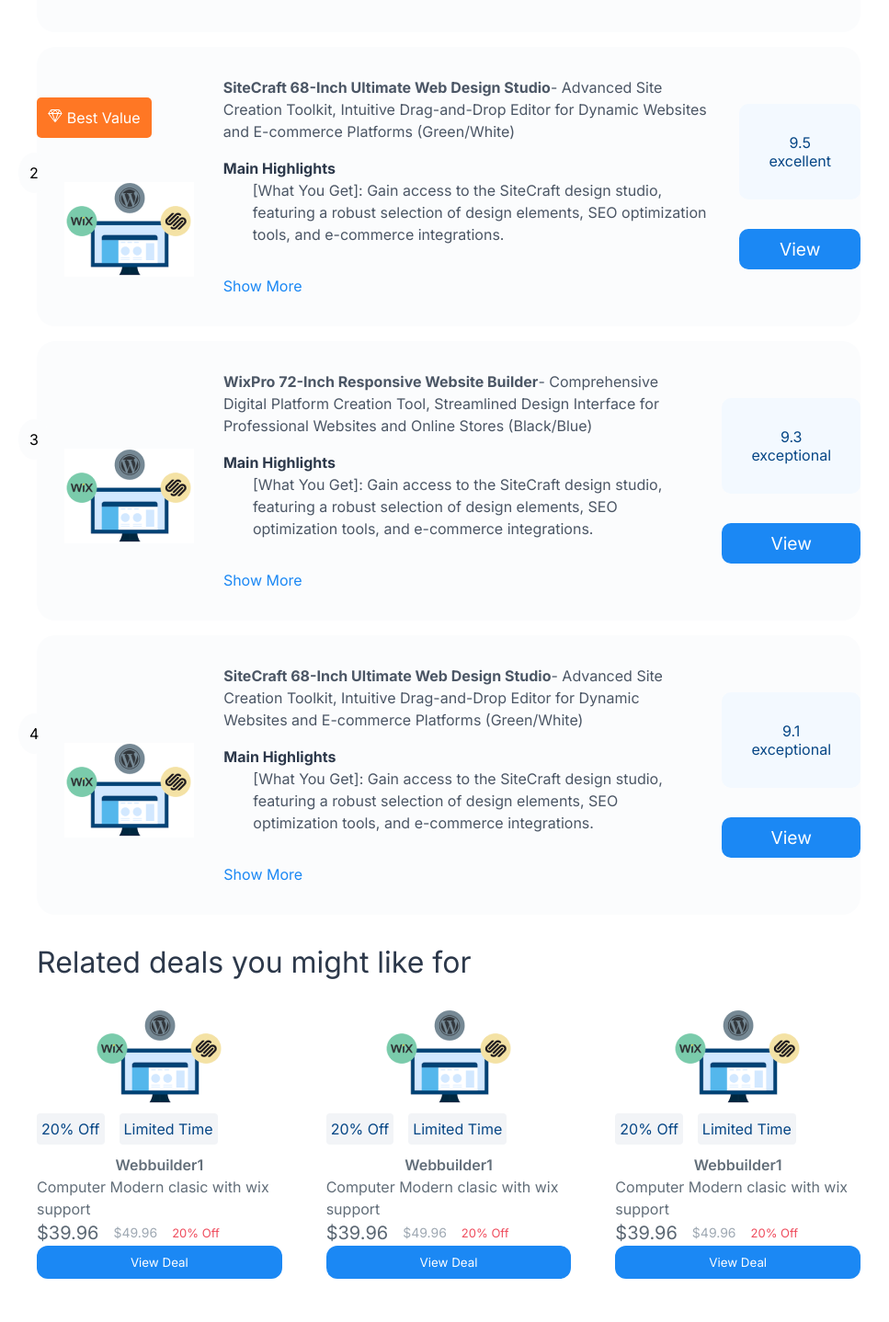
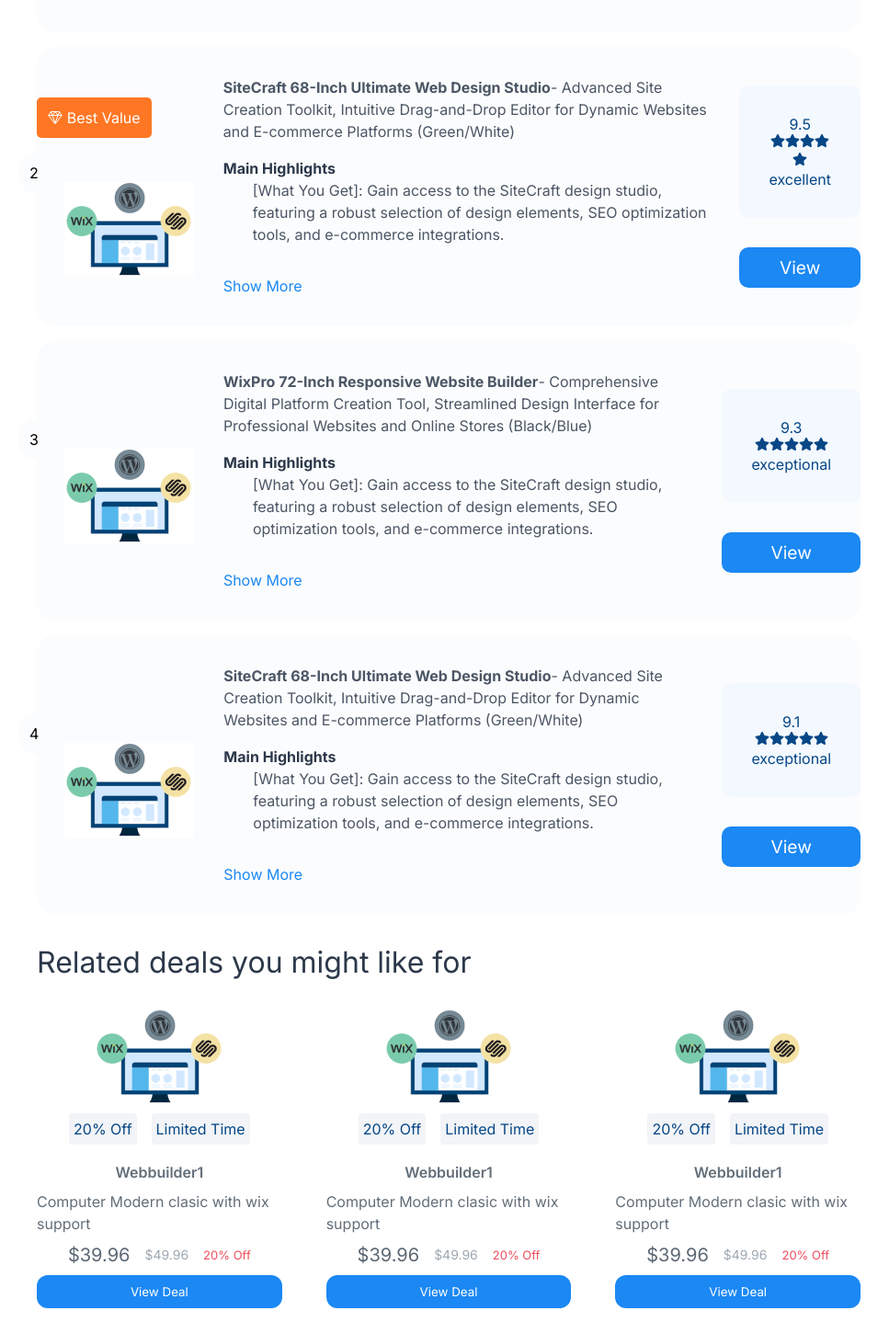
Before and after one commit to jharahul-28/radiant, a React (Create React App) app: page / in a window 1280 px wide. Shown: the part 552-1990 px from the top of the page at 92% size, without its empty margins (152-1119 px from the left). Built offline with nearby package versions, Linux system fonts and the light colour scheme.

Commit message:
minor changes

```diff
--- a/src/Components/Section2.js
+++ b/src/Components/Section2.js
@@ -2,9 +2,8 @@
 import img from './download3.png';
 import '../scss/section.css'
 import { IoTrophyOutline } from "react-icons/io5";
-
 import { IoDiamondOutline } from "react-icons/io5";
-
+import { FaStar } from "react-icons/fa"
 
 const highlightProductName = (productDescription) => {
   const highlightedDescription = productDescription.replace(
@@ -27,12 +26,26 @@
 };
 
 const renderRating = (rating) => {
+  const numStars = Math.round(rating / 2);
+  const stars = [];
+  for (let i = 0; i < numStars; i++) {
+    stars.push(<FaStar key={i} />);
+  }
   return (
-    <div className='ratings'>
-      <p className='pRating'>{rating}</p>
+    <div className="ratings">
+      <p>{rating}</p>
+      {stars}
     </div>
   );
 };
+
+// const renderRating = (rating) => {
+//   return (
+//     <div className='ratings'>
+//       <p className='pRating'>{rating}</p>
+//     </div>
+//   );
+// };
 
 const ValueItem = ({ values }) => {
   const { icon,bestValue, productDescription, features, rating, ratingDescription } = values;
--- a/src/scss/section.css
+++ b/src/scss/section.css
@@ -82,6 +82,8 @@
   padding: 0.75rem;
   color: white;
   border-radius: 5px;
+  justify-content: center;
+  align-items: center;
 }
 .section2 .catalogue .rowL .rlContainer {
   display: flex;
@@ -168,6 +170,11 @@
   align-items: center;
 }
 .section3 .deals .deal .details {
+  display: flex;
+  flex-direction: column;
+  justify-content: center;
+  align-items: center;
+  gap: 0.5rem;
   color: #626E79;
   line-height: 24px;
 }
--- a/src/scss/section.scss
+++ b/src/scss/section.scss
@@ -77,6 +77,8 @@
                 padding: 0.75rem;
                 color: white;
                 border-radius: 5px;
+                justify-content: center;
+                align-items: center;
             }
             .rlContainer{
                 display: flex;
@@ -155,6 +157,8 @@
         .deal{
             @include flexCol();
             .details{
+                @include flexCol();
+                gap: 0.5rem;
                 color: #626E79;
                 line-height: 24px;
                 .line1{
```
Also changed, not shown: 1 other file (tests, documents, lock files or other folders).
